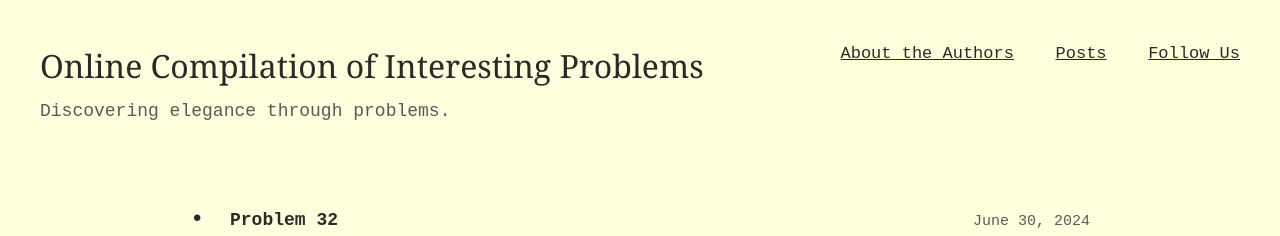
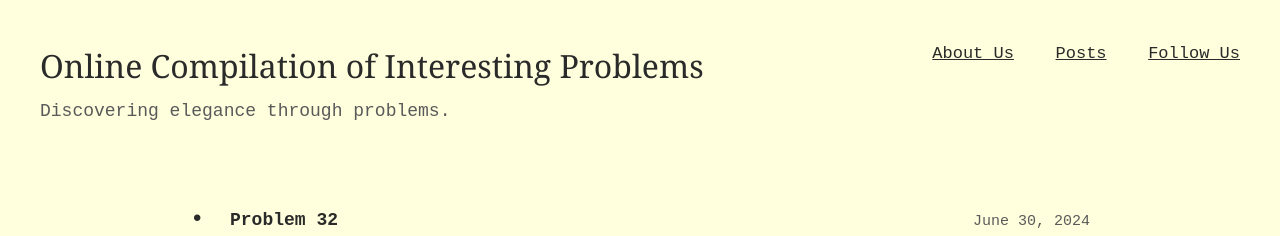
Before and after one commit to Oscuro-Phoenix/math-for-fun, a Jekyll site: the page built from index.html, in a window 1280 px wide. Shown: the top 236 px of the page. Built offline with Jekyll 4.4.1, drawn with Linux system fonts in a browser that asks for light colours.

Commit message:
spacerem

```diff
--- a/_config.yml
+++ b/_config.yml
@@ -16,7 +16,7 @@
     sass_dir: css
 
 navbar:
- - name: "About the Authors"
+ - name: "About Us"
    link: "about"
  - name: "Posts"
    absolute-link: "https://oscuro-phoenix.github.io/math-for-fun"
--- a/css/main.scss
+++ b/css/main.scss
@@ -133,7 +133,7 @@
 .post-item {
     display: flex;
     align-items: baseline;
-    gap: 40px;
+    gap: 20px;
     padding: 24px 0;
     border-bottom: 1px solid $border-color;
     position: relative;
```
